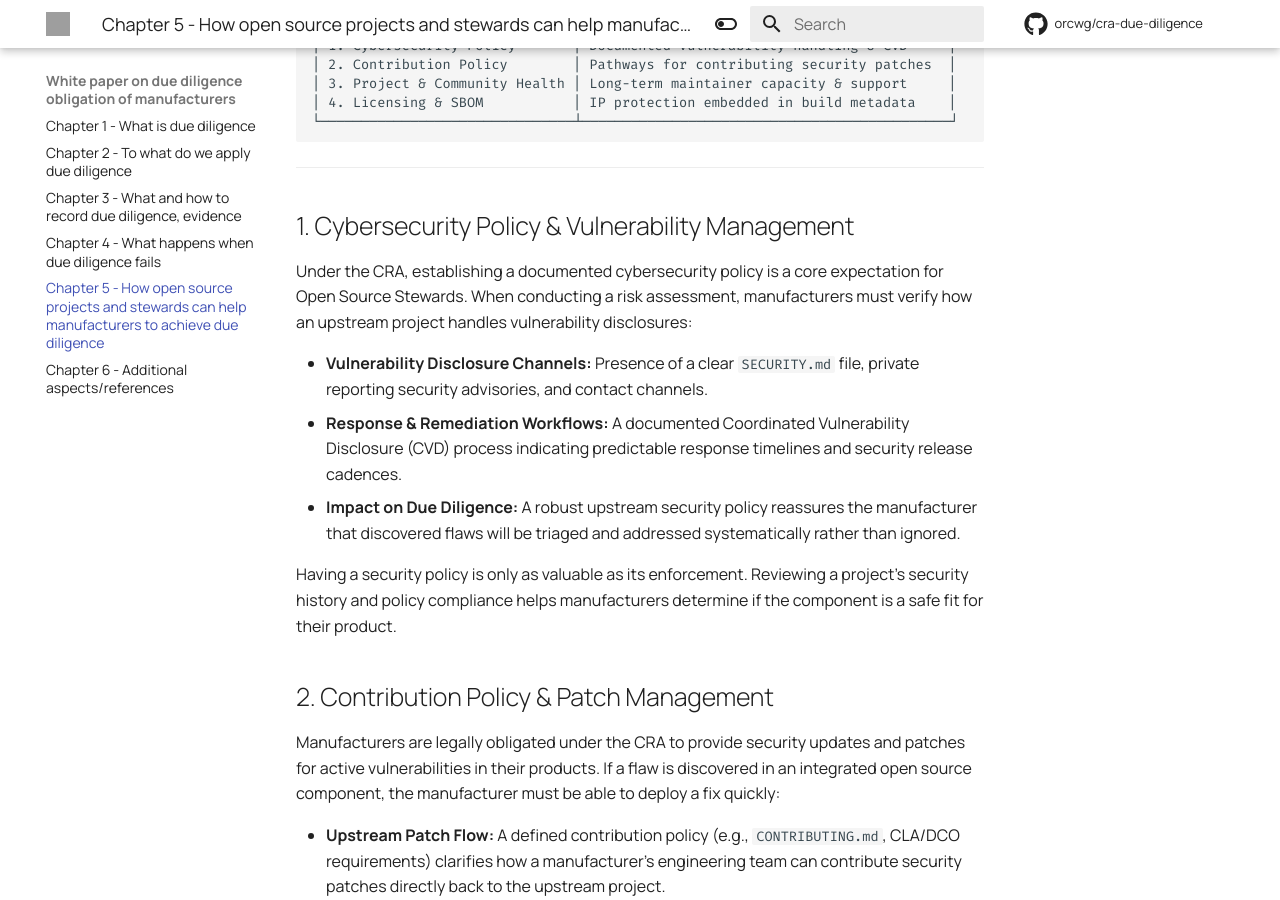
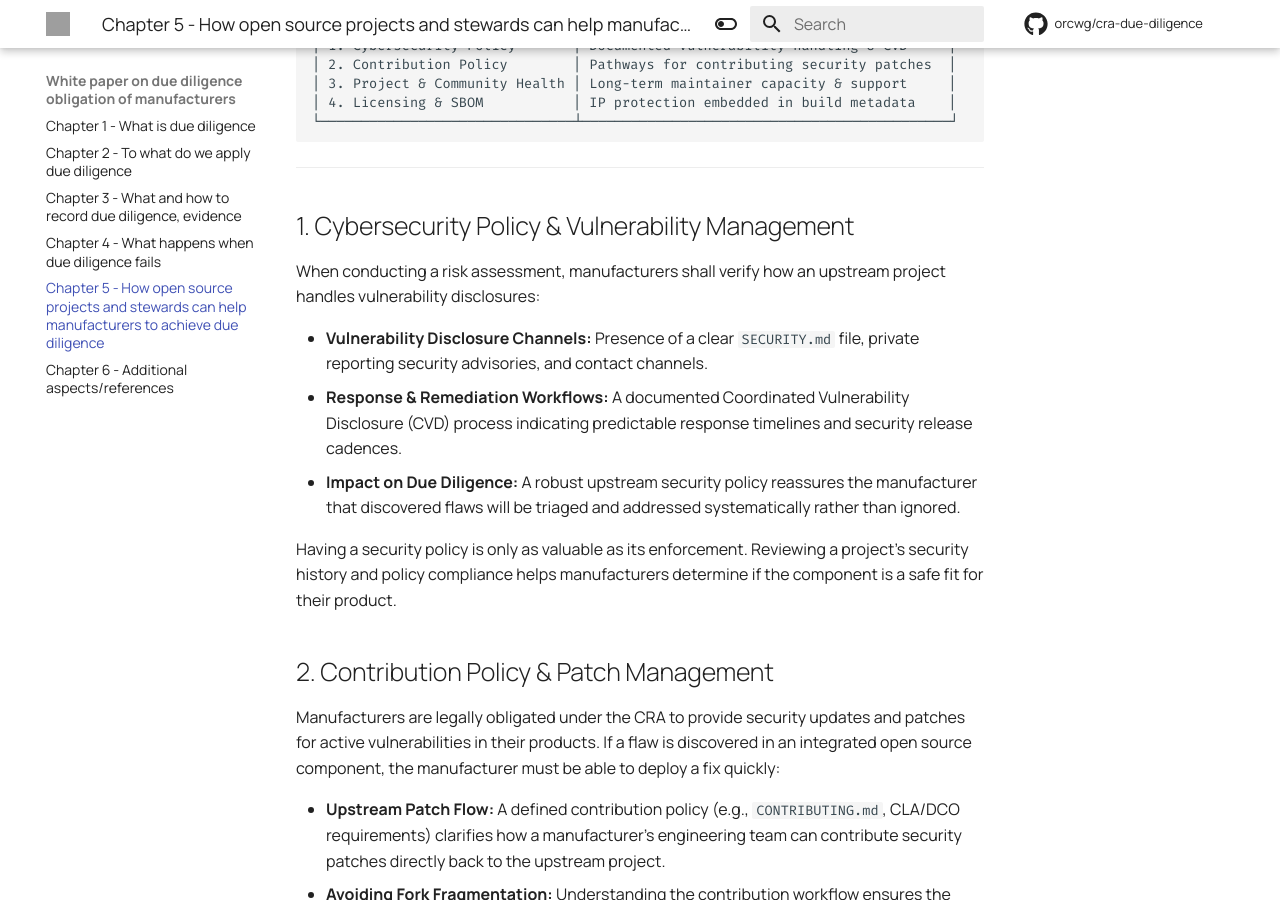
Before and after one commit to orcwg/cra-due-diligence, an MkDocs documentation site: the page built from content/05.md, in a window 1280 px wide and 900 px high, scrolled down 808 px. Built offline with MkDocs 1.6.1 and Material for MkDocs 9.7.7, drawn with Linux system fonts in a browser that asks for light colours; comment, search, counter and statistics services are not loaded; the version menu is left out; grey boxes are pictures that could not be loaded.

```diff
--- a/content/05.md
+++ b/content/05.md
@@ -22,7 +22,7 @@ To satisfy Article 13(5) due diligence obligations effectively without imposing
 
 ## 1. Cybersecurity Policy & Vulnerability Management
 
-Under the CRA, establishing a documented cybersecurity policy is a core expectation for Open Source Stewards. When conducting a risk assessment, manufacturers must verify how an upstream project handles vulnerability disclosures:
+When conducting a risk assessment, manufacturers shall verify how an upstream project handles vulnerability disclosures:
 
 * **Vulnerability Disclosure Channels:** Presence of a clear `SECURITY.md` file, private reporting security advisories, and contact channels.
 * **Response & Remediation Workflows:** A documented Coordinated Vulnerability Disclosure (CVD) process indicating predictable response timelines and security release cadences.
```
